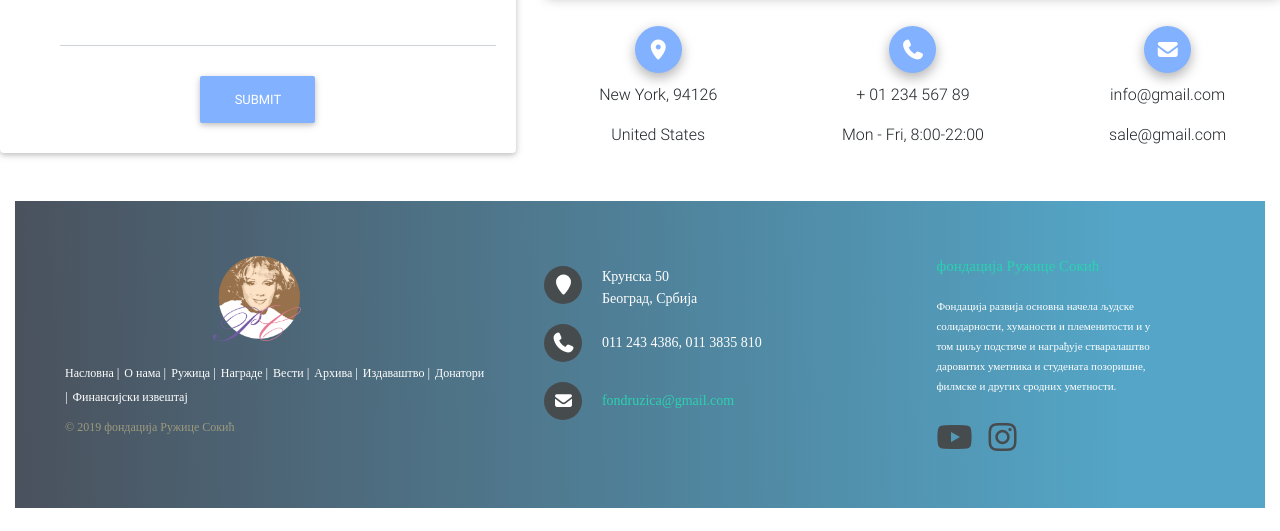
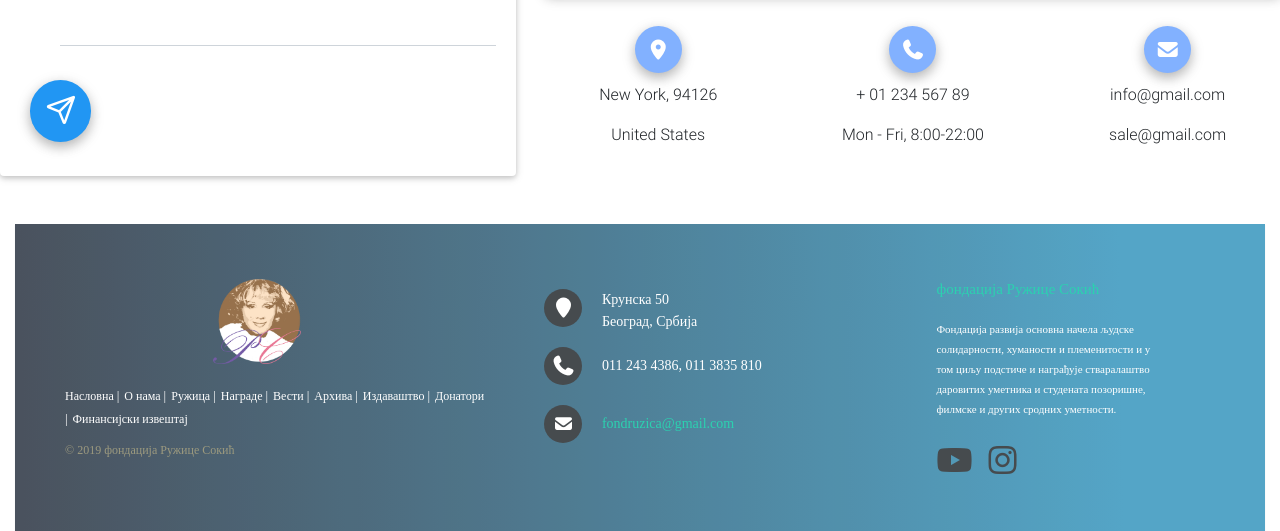
Before and after one commit to NemanjaNezic23/FondacijaRuzicaSokic, a plain HTML site: page contact.html in a window 1280 px wide. Shown: the part 1477-2008 px from the top of the page. Before the commit the page ends 1985 px from the top, so only its background shows below. Drawn offline with Linux system fonts and the light colour scheme; files whose address does not match are found by name; a web font is replaced by a local one.

Commit message:
commited

```diff
--- a/contact.html
+++ b/contact.html
@@ -283,9 +283,9 @@
                             <textarea id="form-text" class="form-control md-textarea" rows="3"></textarea>
                             <label for="form-text">Send message</label>
                         </div>
-                        <div class="text-center">
-                            <button class="btn btn-light-blue">Submit</button>
-                        </div>
+                        <a class="btn-floating btn-lg blue">
+                            <i class="far fa-paper-plane"></i>
+                          </a>
                     </div>
                 </div>
                 <!-- Form with header -->
```
